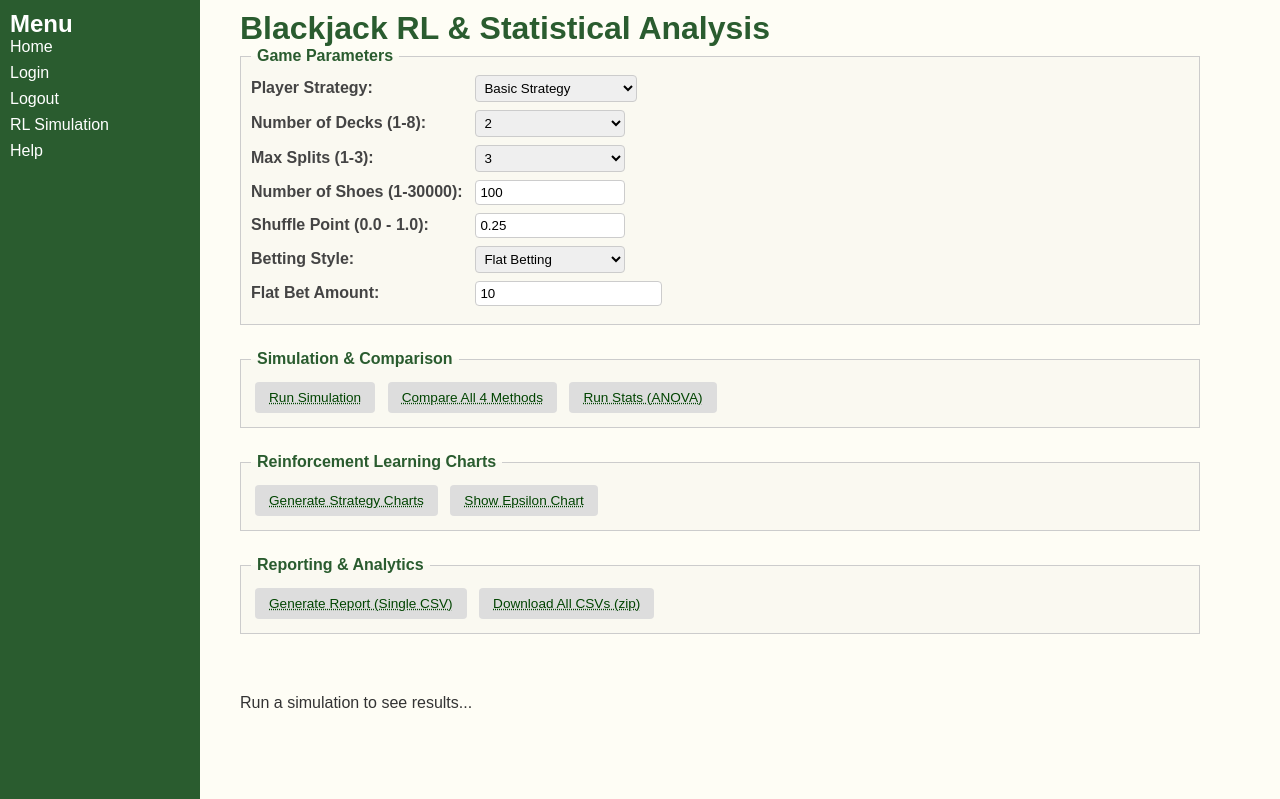
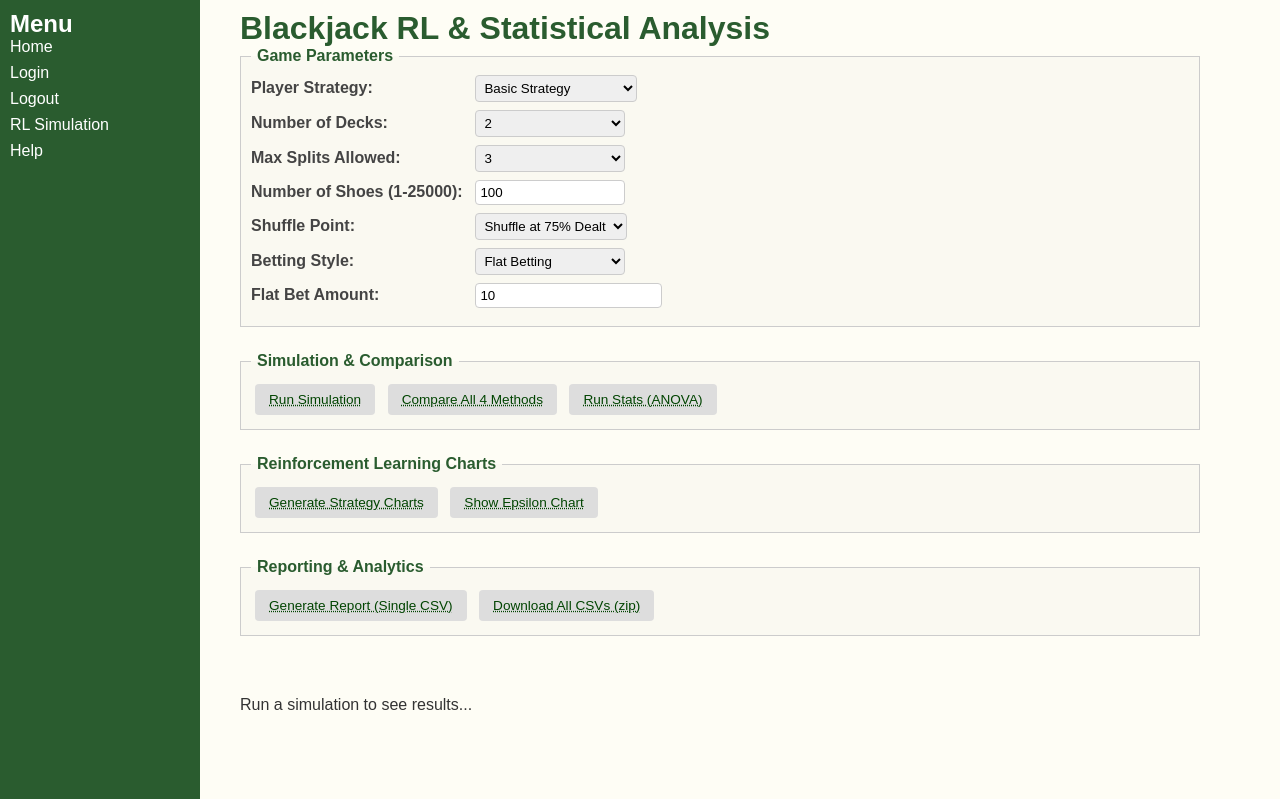
Before and after one commit to dwbango/capstone-rl-project, a Flask app: page /simulation in a window 1280 px wide. Shown: the top 799 px of the page. Run offline with Flask 3, Linux system fonts and the light colour scheme; the visitor is signed in with stand-in values (Sample User, id 1).

Commit message:
training Pickled agents on more shoes played in environemt

```diff
--- a/app.py
+++ b/app.py
@@ -139,8 +139,8 @@ def run_simulation():
     shoes_val  = int(num_shoes_str)
     if shoes_val < 1:
         shoes_val = 1
-    elif shoes_val > 30000:
-        shoes_val = 30000
+    elif shoes_val > 25000:
+        shoes_val = 25000
     shuffle_pt = float(shuffle_point_str)
 
     # Apply to config
--- a/templates/simulation.html
+++ b/templates/simulation.html
@@ -204,7 +204,7 @@
                     </div>
 
                     <div class="form-row">
-                        <label for="num_decks">Number of Decks (1-8):</label>
+                        <label for="num_decks">Number of Decks:</label>
                         <select id="num_decks" name="num_decks">
                             <option value="1">1</option>
                             <option value="2" selected>2</option>
@@ -216,7 +216,7 @@
                     </div>
 
                     <div class="form-row">
-                        <label for="max_splits">Max Splits (1-3):</label>
+                        <label for="max_splits">Max Splits Allowed:</label>
                         <select id="max_splits" name="max_splits">
                             <option value="1">1</option>
                             <option value="2">2</option>
@@ -225,13 +225,18 @@
                     </div>
 
                     <div class="form-row">
-                        <label for="num_shoes">Number of Shoes (1-30000):</label>
-                        <input type="number" id="num_shoes" name="num_shoes" min="1" max="30000" value="100">
+                        <label for="num_shoes">Number of Shoes (1-25000):</label>
+                        <input type="number" id="num_shoes" name="num_shoes" min="1" max="25000"
+                               value="100">
                     </div>
 
-                    <div class="form-row">
-                        <label for="shuffle_point">Shuffle Point (0.0 - 1.0):</label>
-                        <input type="number" id="shuffle_point" name="shuffle_point" min="0" max="1" step="0.01" value="0.25">
+                     <div class="form-row">
+                         <label for="shuffle_point_select">Shuffle Point:</label>
+                         <select id="shuffle_point_select" name="shuffle_point_select">
+                             <option value="0.50">Shuffle at 50% Dealt</option>
+                            <option value="0.33">Shuffle at 67% Dealt</option>
+                             <option value="0.25" selected>Shuffle at 75% Dealt</option>
+                         </select>
                     </div>
 
                     <div class="form-row">
--- a/templates/welcome.html
+++ b/templates/welcome.html
@@ -99,7 +99,7 @@
 
         <div class="section">
             <p>
-                This project delves into various Reinforcement Learning approaches for Blackjack,
+                This project evaluates Q-Learning and SARSA Reinforcement Learning aLgorithms ability to solve the Blackjack problem,
                 providing automated simulations, performance comparisons, and in-depth analytics.
             </p>
         </div>
@@ -107,7 +107,7 @@
         <div class="mission">
             <strong>Mission Statement:</strong>
             <p>
-                Our goal is to research, compare, and evaluate diverse RL methods for Blackjack,
+                The goal is to research, compare, and evaluate diverse RL methods for Blackjack,
                 offering an educational and analytic environment to gain insights into optimal
                 strategies, house edge implications, and long-term expected outcomes.
             </p>
--- a/train_qlearning.py
+++ b/train_qlearning.py
@@ -7,7 +7,7 @@ from main import run_main_simulation
 def train_qlearning():
     # 1) Force the training config you want:
     config.RL_METHOD = "QLearning"
-    config.NUM_SHOES_TO_PLAY = 100000
+    config.NUM_SHOES_TO_PLAY = 250000
     config.NUM_DECKS = 2
     config.SHUFFLE_POINT = 0.25
     config.MAX_SPLITS = 3
--- a/train_sarsa.py
+++ b/train_sarsa.py
@@ -6,7 +6,7 @@ from main import run_main_simulation
 
 def train_sarsa():
     config.RL_METHOD = "Sarsa"
-    config.NUM_SHOES_TO_PLAY = 100000
+    config.NUM_SHOES_TO_PLAY = 250000
     config.NUM_DECKS = 2
     config.SHUFFLE_POINT = 0.25
     config.MAX_SPLITS = 3
```
Also changed, not shown: static/bankroll_history.png, static/compare_bankroll.png, static/epsilon_convergence.png, static/ev_compare.png, static/ev_over_time.png, static/strategy_chart_hard.png, static/strategy_chart_pairs.png, static/strategy_chart_soft.png, 2 other files.
